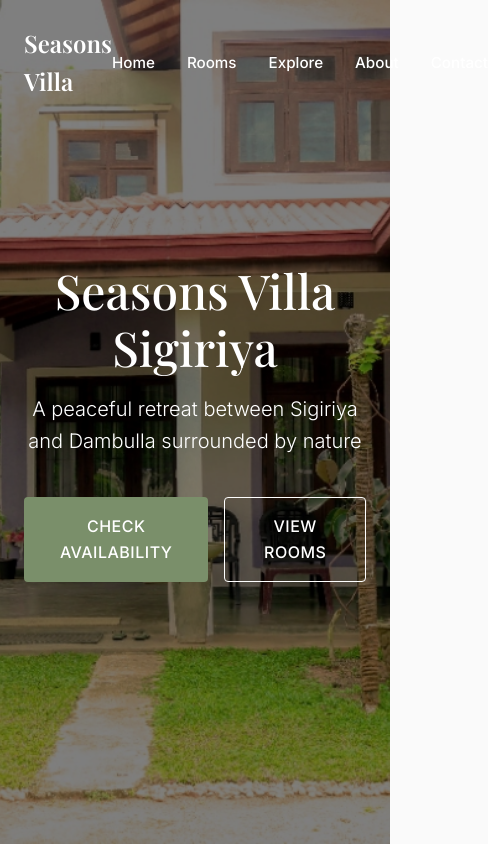
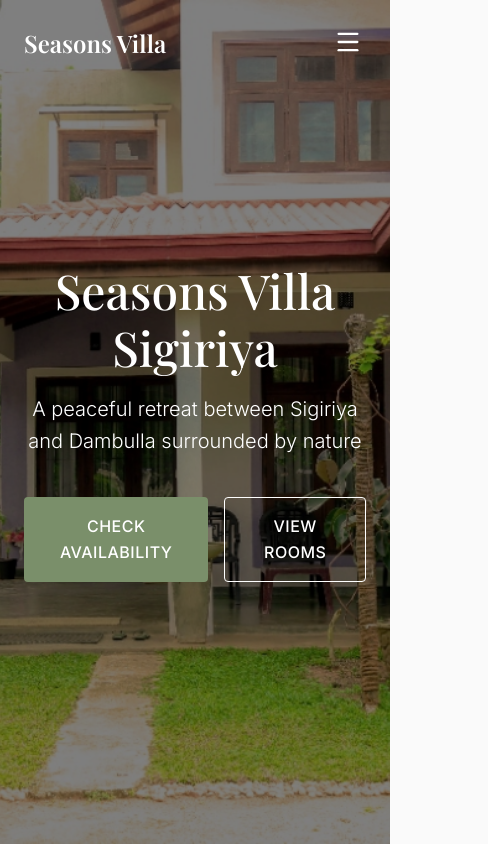
Before and after one commit to rusithrashmitha14-gif/seasons-villa, a React (Vite) app: page / in a window 390 px wide. Shown: the top 844 px of the page, 488 px wide, since content can reach past the window. Built offline with nearby package versions, Linux system fonts and the light colour scheme; a web font is replaced by a local one.

Commit message:
Fix mobile menu and booking widget

```diff
--- a/src/components/Header.jsx
+++ b/src/components/Header.jsx
@@ -1,10 +1,17 @@
 import { useState, useEffect } from 'react';
 import { Link, useLocation } from 'react-router-dom';
+import { Menu, X } from 'lucide-react';
 
 const Header = () => {
   const [scrolled, setScrolled] = useState(false);
+  const [mobileMenuOpen, setMobileMenuOpen] = useState(false);
   const location = useLocation();
   const isHome = location.pathname === '/';
+
+  // Close mobile menu on route change
+  useEffect(() => {
+    setMobileMenuOpen(false);
+  }, [location.pathname]);
 
   useEffect(() => {
     const handleScroll = () => {
@@ -26,7 +33,9 @@ const Header = () => {
     <header className={headerClass}>
       <div className="container header-container">
         <Link to="/" className="logo">Seasons Villa</Link>
-        <nav>
+
+        {/* Desktop Nav */}
+        <nav className="desktop-nav">
           <ul className="nav-links">
             <li><Link to="/" className="nav-link">Home</Link></li>
             <li><Link to="/rooms" className="nav-link">Rooms</Link></li>
@@ -35,6 +44,26 @@ const Header = () => {
             <li><Link to="/contact" className="nav-link">Contact</Link></li>
           </ul>
         </nav>
+
+        {/* Mobile Nav Toggle */}
+        <button
+          className="mobile-menu-btn"
+          onClick={() => setMobileMenuOpen(!mobileMenuOpen)}
+          aria-label="Toggle menu"
+        >
+          {mobileMenuOpen ? <X size={28} /> : <Menu size={28} />}
+        </button>
+      </div>
+
+      {/* Mobile Dropdown */}
+      <div className={`mobile-nav ${mobileMenuOpen ? 'open' : ''}`}>
+        <ul className="mobile-nav-links">
+          <li><Link to="/" className="mobile-nav-link">Home</Link></li>
+          <li><Link to="/rooms" className="mobile-nav-link">Rooms</Link></li>
+          <li><Link to="/explore" className="mobile-nav-link">Explore</Link></li>
+          <li><Link to="/about" className="mobile-nav-link">About</Link></li>
+          <li><Link to="/contact" className="mobile-nav-link">Contact</Link></li>
+        </ul>
       </div>
     </header>
   );
--- a/src/index.css
+++ b/src/index.css
@@ -438,3 +438,66 @@ button {
   -ms-overflow-style: none;
   scrollbar-width: none;
 }
+
+/* Mobile Navigation */
+.mobile-menu-btn {
+  display: none;
+  color: var(--color-text-main);
+  padding: 0.25rem;
+}
+
+.header:not(.scrolled) .mobile-menu-btn {
+  color: var(--color-white);
+}
+
+.mobile-nav {
+  position: absolute;
+  top: 100%;
+  left: 0;
+  width: 100%;
+  background: var(--color-white);
+  padding: 0.5rem 0;
+  box-shadow: var(--shadow-md);
+  transform: translateY(-10px);
+  opacity: 0;
+  pointer-events: none;
+  transition: var(--transition-smooth);
+}
+
+.mobile-nav.open {
+  transform: translateY(0);
+  opacity: 1;
+  pointer-events: auto;
+}
+
+.mobile-nav-links {
+  list-style: none;
+  display: flex;
+  flex-direction: column;
+}
+
+.mobile-nav-link {
+  display: block;
+  padding: 1rem 1.5rem;
+  color: var(--color-text-main);
+  font-weight: 500;
+  border-bottom: 1px solid var(--color-border);
+}
+
+.mobile-nav-link:last-child {
+  border-bottom: none;
+}
+
+.mobile-nav-link:hover {
+  background: var(--color-beige);
+  color: var(--color-green);
+}
+
+@media (max-width: 768px) {
+  .desktop-nav {
+    display: none;
+  }
+  .mobile-menu-btn {
+    display: block;
+  }
+}
--- a/src/pages/Rooms.jsx
+++ b/src/pages/Rooms.jsx
@@ -149,12 +149,12 @@ const Rooms = () => {
           <h2 className="section-title">Check Availability & Book</h2>
           <p className="section-subtitle">Select your dates and preferred room below.</p>
 
-          <div style={{ background: 'var(--color-white)', borderRadius: 'var(--radius-md)', padding: '1rem', boxShadow: 'var(--shadow-md)', marginTop: '2rem' }}>
+          <div style={{ background: 'var(--color-white)', borderRadius: 'var(--radius-md)', overflow: 'hidden', boxShadow: 'var(--shadow-md)', marginTop: '2rem' }}>
             <iframe
               src="https://brandspire-booking.vercel.app/embed/property-irmano"
               width="100%"
-              height="900px"
-              style={{ border: 'none', borderRadius: 'var(--radius-sm)' }}
+              height="1050px"
+              style={{ border: 'none', display: 'block' }}
               title="Seasons Villa Booking"
             ></iframe>
           </div>
```
